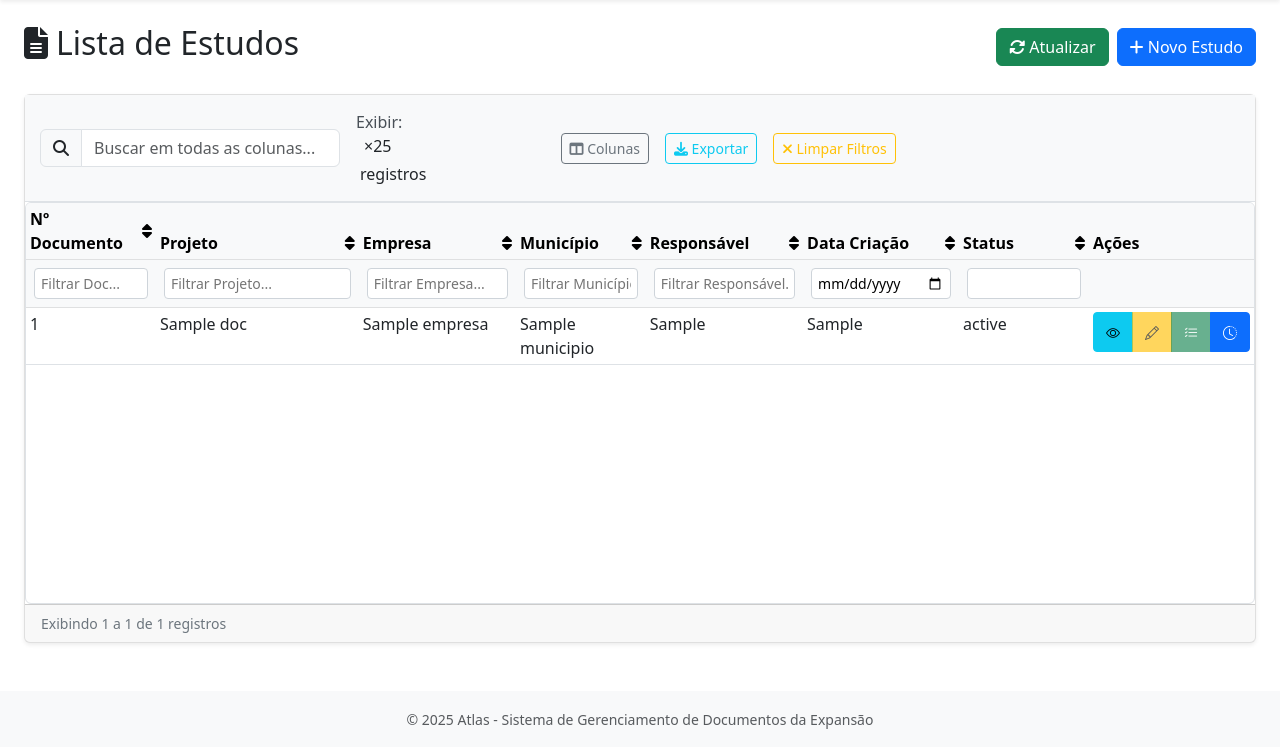
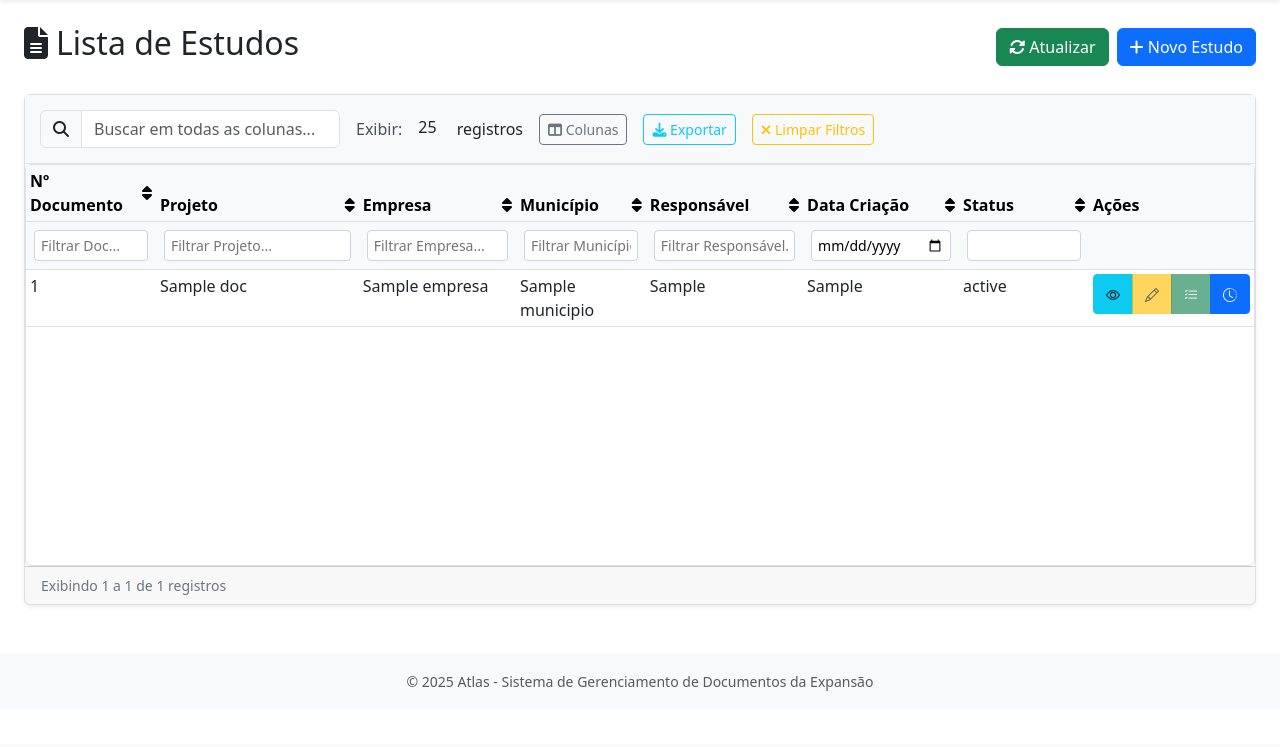
Before and after one commit to EDP-DDPE/GCIWeb, a Flask app: template app/listar/templates/listar/listar.html in a window 1280 px wide. Shown: the part 56-803 px from the top of the page. After the commit the page ends 747 px from the top, so only its background shows below. Run offline with Flask 3, Linux system fonts and the light colour scheme; the template is opened without the code that fills it: most values are stand-ins (such as "Sample title", 1, 10 or a date in 2020); parts of the project's set-up code (start-up, migrations or seed data) failed here and were passed over; some libraries are stand-ins or nearby versions.

Commit message:
Ajuste do Seletor de nº de registros com sobreposição

```diff
--- a/app/listar/static/css/listar_estudos.css
+++ b/app/listar/static/css/listar_estudos.css
@@ -191,3 +191,13 @@
   #statusModal .modal-header {
     border-radius: 12px 12px 0 0;
   }
+
+  #pageSize {
+    height: calc(1.5em + 0.5rem + 2px); /* força a altura do select pequena */
+    padding-top: 0;
+    padding-bottom: 0;
+}
+
+.select2-selection__clear {
+  display: none !important;
+}
--- a/app/listar/static/js/listar_estudos.js
+++ b/app/listar/static/js/listar_estudos.js
@@ -15,7 +15,7 @@
             dropdownParent: $('#statusModal'),
             theme: 'bootstrap-5',
             placeholder: 'Selecione uma opção...',
-            allowClear: true
+            allowClear: false
         });
 
         initializeData();
--- a/app/listar/templates/listar/listar.html
+++ b/app/listar/templates/listar/listar.html
@@ -30,15 +30,18 @@
                 </div>
 
                 <!-- Registros por página -->
-                <div>
+                <div class="d-flex align-items-center">
                     <label class="form-label mb-0 me-2">Exibir:</label>
-                    <select id="pageSize" class="form-select form-select-sm" style="width: auto; display: inline-block;">
-                        <option value="10">10</option>
-                        <option value="25" selected>25</option>
-                        <option value="50">50</option>
-                        <option value="100">100</option>
-                    </select>
-                    <span class="ms-1">registros</span>
+                    <div class="d-flex align-items-center">
+                        <select id="pageSize" class="form-select form-select-sm me-1">
+                            <option value="5">5</option>
+                            <option value="10">10</option>
+                            <option value="25" selected>25</option>
+                            <option value="50">50</option>
+                            <option value="100">100</option>
+                        </select>
+                        <span>registros</span>
+                    </div>
                 </div>
 
                 <!-- Seletor de colunas -->
```
